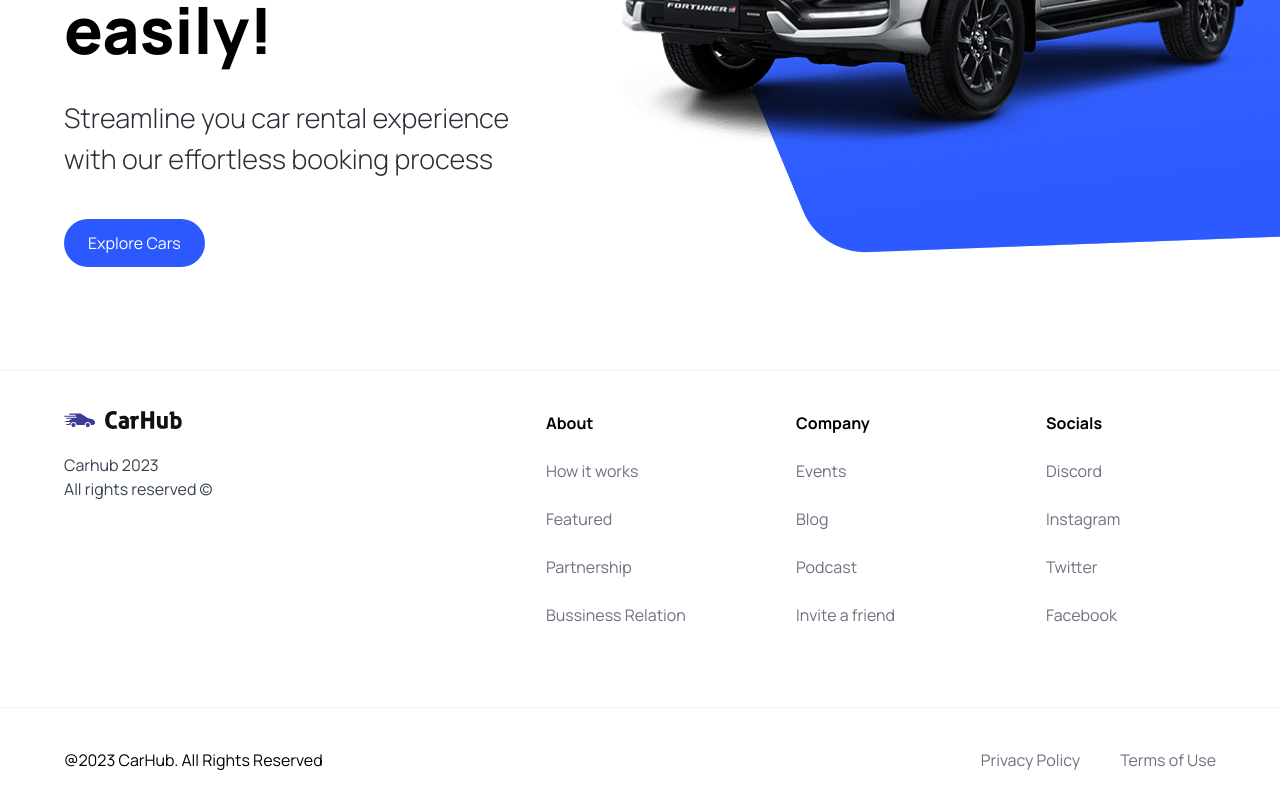
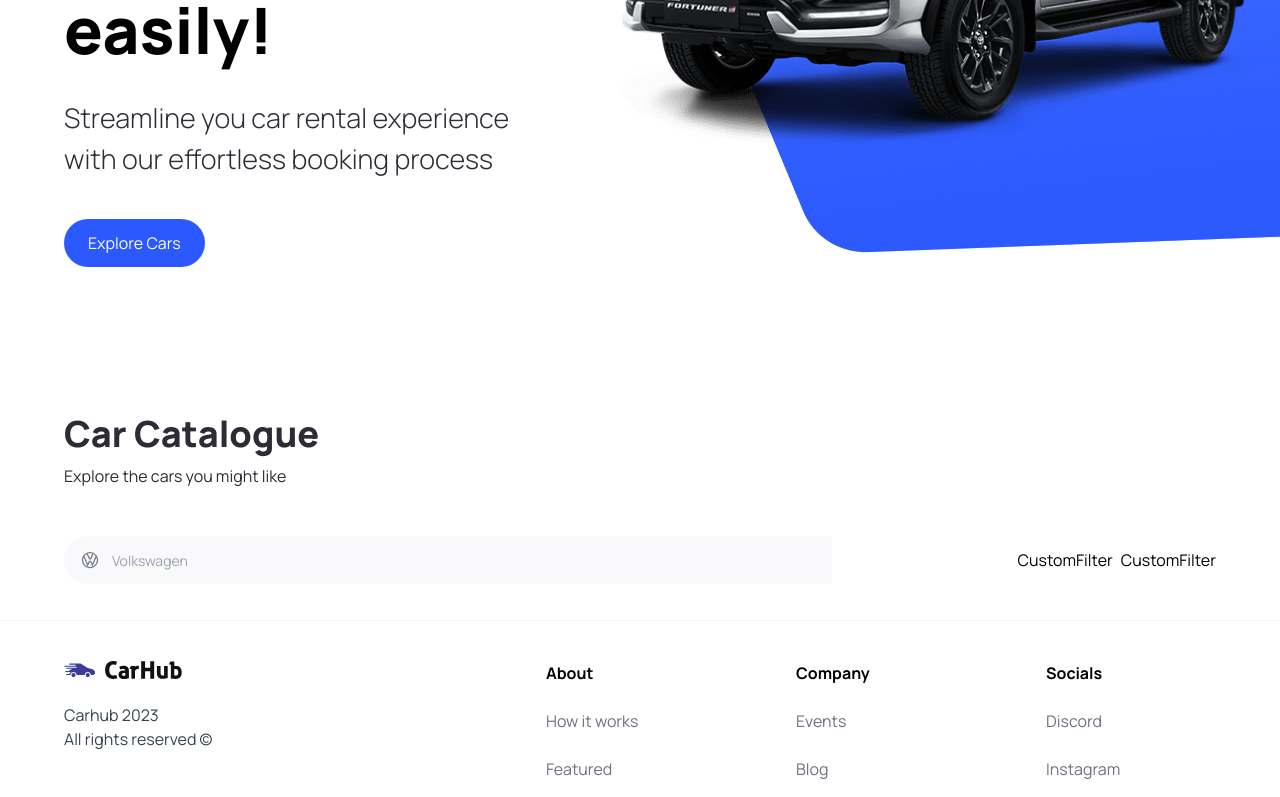
Before and after one commit to jasonzubiate/car_showcase, a Next.js app: page / in a window 1280 px wide. Shown: the part 450-1247 px from the top of the page. Built offline with nearby package versions, Linux system fonts and the light colour scheme.

Commit message:
search bar

```diff
--- a/app/page.tsx
+++ b/app/page.tsx
@@ -1,10 +1,23 @@
-import { Hero } from "@/components";
+import { Hero, CustomFilter, SearchBar } from "@/components";
 import Image from "next/image";
 
 export default function Home() {
   return (
     <main className="overflow-hidden">
       <Hero />
+      <div className="mt-12 padding-x padding-y max-width" id="discover">
+        <div className="home__text-container">
+          <h1 className="text-4xl font-extrabold">Car Catalogue</h1>
+          <p>Explore the cars you might like</p>
+        </div>
+        <div className="home__filters">
+          <SearchBar/>
+          <div className="home__filter-container">
+            <CustomFilter title='fuel'/>
+            <CustomFilter title='year'/>
+          </div>
+        </div>
+      </div>
     </main>
   );
 }
--- /dev/null
+++ b/components/CustomFilter.tsx
@@ -0,0 +1,9 @@
+import React from 'react'
+
+function CustomFilter() {
+  return (
+    <div>CustomFilter</div>
+  )
+}
+
+export default CustomFilter
--- /dev/null
+++ b/components/SearchBar.tsx
@@ -0,0 +1,23 @@
+"use client";
+
+import { useState } from "react";
+
+import { SearchManufacturer } from "@/components";
+
+function SearchBar() {
+  const [manufacturer, setManufacturer] = useState("");
+  const handleSearch = () => {};
+
+  return (
+    <form className="searchbar" onSubmit={handleSearch}>
+      <div className="searchbar__item">
+        <SearchManufacturer
+          manufacturer={manufacturer}
+          setManufacturer={setManufacturer}
+        />
+      </div>
+    </form>
+  );
+}
+
+export default SearchBar;
--- /dev/null
+++ b/components/SearchManufacturer.tsx
@@ -0,0 +1,98 @@
+"use client";
+
+import { useState, Fragment } from "react";
+import { Combobox, Transition } from "@headlessui/react";
+import Image from "next/image";
+
+import { manufacturers } from "@/constants";
+import { SearchManufacturerProps } from "@/types";
+
+function SearchManufacturer({
+  manufacturer,
+  setManufacturer,
+}: SearchManufacturerProps) {
+  const [query, setQuery] = useState("");
+
+  const filteredManufactueres =
+    query === ""
+      ? manufacturers
+      : manufacturers.filter((item) =>
+          item
+            .toLowerCase()
+            .replace(/\s+/g, "")
+            .includes(query.toLowerCase().replace(/\s+/g, ""))
+        );
+
+  return (
+    <div className="search-manufacturer">
+      <Combobox value={manufacturer} onChange={setManufacturer}>
+        <div className="relative w-full">
+          {/* Button for the combobox. Click on the icon to see the complete dropdown */}
+          <Combobox.Button className="absolute top-[14px]">
+            <Image
+              src="/car-logo.svg"
+              width={20}
+              height={20}
+              className="ml-4"
+              alt="Car Logo"
+            />
+          </Combobox.Button>
+
+          {/* Input field for searching */}
+          <Combobox.Input
+            className="search-manufacturer__input"
+            placeholder="Volkswagen"
+            displayValue={(manufacturer: string) => manufacturer}
+            onChange={(e) => setQuery(e.target.value)}
+          />
+
+          {/* Transition for displaying the options */}
+          <Transition
+            as={Fragment}
+            leave="transition ease-in duration-100"
+            leaveFrom="opacity-100"
+            leaveTo="opactiy-0"
+            afterLeave={() => setQuery("")}
+          >
+            <Combobox.Options>
+              {filteredManufactueres.map((item) => (
+                <Combobox.Option
+                  key={item}
+                  className={({ active }) =>
+                    `relative search-manufacturer__option ${
+                      active ? "bg-primary-blue text-white" : "text-gray-900"
+                    }`
+                  }
+                  value={item}
+                >
+                  {({ selected, active }) => (
+                    <>
+                      <span
+                        className={`block truncate ${
+                          selected ? "font-medium" : "font-normal"
+                        }`}
+                      >
+                        {item}
+                      </span>
+
+                      {/* Show an active blue background color if the option is selected */}
+                      {selected ? (
+                        <span
+                          className={`absolute inset-y-0 left-0 flex items-center pl-3 ${
+                            active ? "text-white" : "text-pribg-primary-purple"
+                          }`}
+                        ></span>
+                      ) : null}
+                    </>
+                  )}
+                </Combobox.Option>
+              ))}
+            </Combobox.Options>
+          </Transition>
+        </div>
+      </Combobox>
+    </div>
+  );
+}
+
+export default SearchManufacturer;
--- a/package.json
+++ b/package.json
@@ -9,6 +9,7 @@
     "lint": "next lint"
   },
   "dependencies": {
+    "@headlessui/react": "^1.7.15",
     "@types/node": "20.4.2",
     "@types/react": "18.2.15",
     "@types/react-dom": "18.2.7",
--- a/types/index.ts
+++ b/types/index.ts
@@ -6,3 +6,8 @@
   handleClick?: MouseEventHandler<HTMLButtonElement>;
   btnType?: "button" | "submit";
 }
+
+export interface SearchManufacturerProps {
+  manufacturer: string;
+  setManufacturer: (manufacturer: string) => void;
+}
```
Also changed, not shown: components/index.ts (+13 -1 lines), 1 other file (tests, documents, lock files or other folders).
